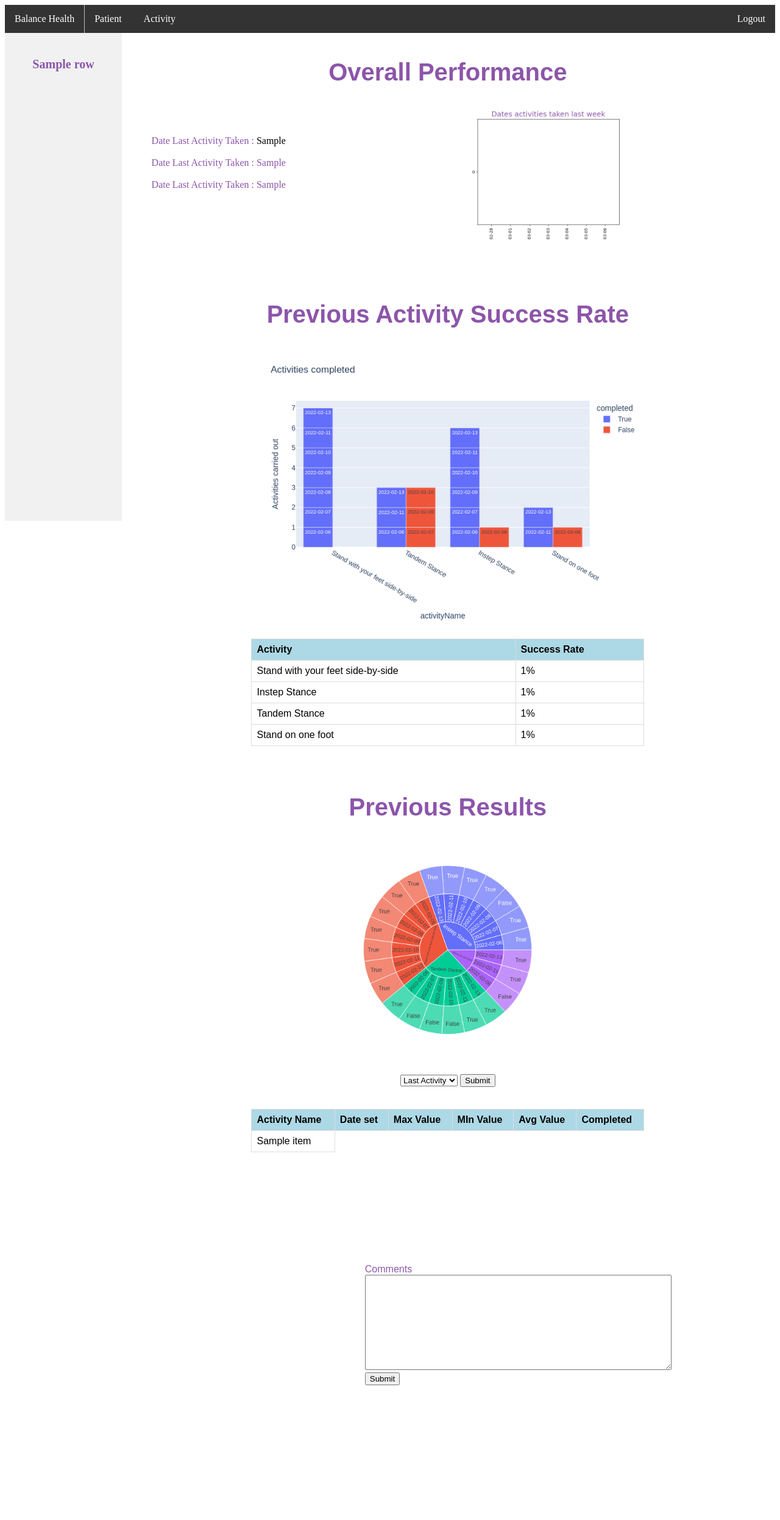
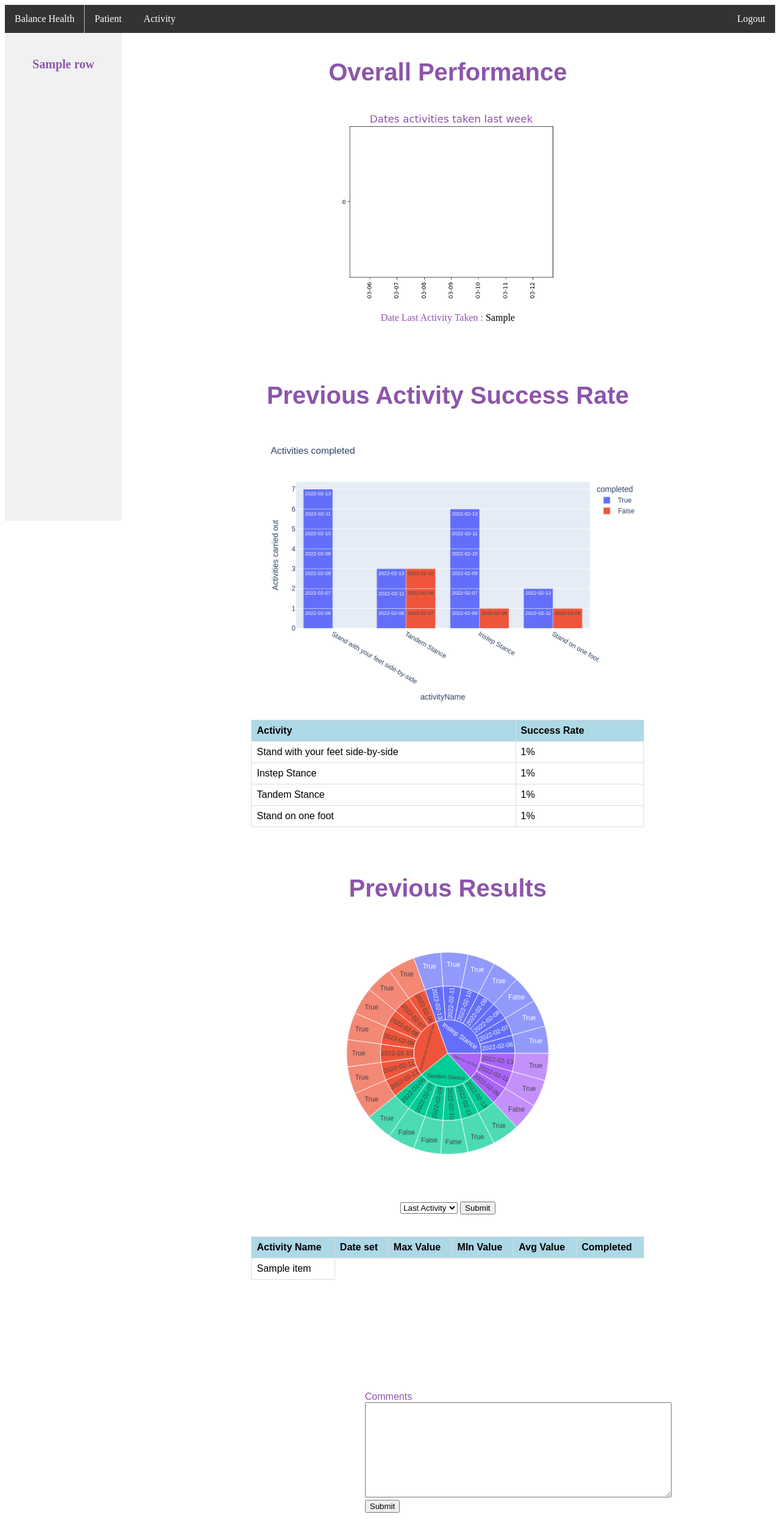
Before and after one commit to Diarmuid-Brennan/BalanceHealthWebApplication, a Flask app: template templates/view_activity_progress.html in a window 1280 px wide. Shown: the whole page at 61% size. Before the commit the page ends 2271 px from the top, so only its background shows below. Run offline with Flask 2, Linux system fonts and the light colour scheme; the template is opened without the code that fills it: most values are stand-ins (such as "Sample title", 1, 10 or a date in 2020); some libraries are stand-ins or nearby versions.

Commit message:
Changes nade to the activity progress page

```diff
--- a/templates/view_activity_progress.html
+++ b/templates/view_activity_progress.html
@@ -24,15 +24,19 @@
 
 <h1> Overall Performance</h1>
 
-<div style="width: 100%;overflow:auto;">
-<div style="float:left; width:30%"><br><br><br>
- <label style="color: #8C55AA;" for="lastActivity">Date Last Activity Taken       : 	</label> <label>{{ lastActivity }}</label><br><br>
-  <label style="color: #8C55AA;" for="lastActivity">Date Last Activity Taken       : {{ lastActivity }}</label><br><br>
-   <label style="color: #8C55AA;" for="lastActivity">Date Last Activity Taken       : {{ lastActivity }}</label><br><br>
+<!--<div style="width: 100%;overflow:auto;">
+<div style="float:left; width:30%"><br><br><br><br><br><br>
+ <label style="color: #8C55AA; margin-left: 150px;" for="lastActivity">Date Last Activity Taken       : 	</label> <label>{{ lastActivity }}</label><br><br>
 </div>
 <div style="float:right; width:70%">
+<img src="static/images/fig.png"style="width:60%;height:30%"><br><br>
+ <label style="color: #8C55AA; margin-left: 150px;" for="lastActivity">Date Last Activity Taken       : 	</label> <label>{{ lastActivity }}</label><br><br>
+</div>
+</div>-->
+
+<div>
 <img src="static/images/fig.png"style="width:40%;height:30%"><br><br>
-</div>
+ <label style="color: #8C55AA;" for="lastActivity">Date Last Activity Taken       : 	</label> <label>{{ lastActivity }}</label><br><br>
 </div>
 <br><br>
 
@@ -67,7 +71,7 @@
 
 <div>
 <h1> Previous Results</h1>
-<img src="static/images/fig4.png"style="width:50%;height:40%">
+<img src="static/images/fig4.png"style="width:60%;height:40%">
 <form method="POST" >
 <select name="results" id="results">
     <option value="row_data">Last Activity</option>
```
Also changed, not shown: README.md, static/images/fig.png.
